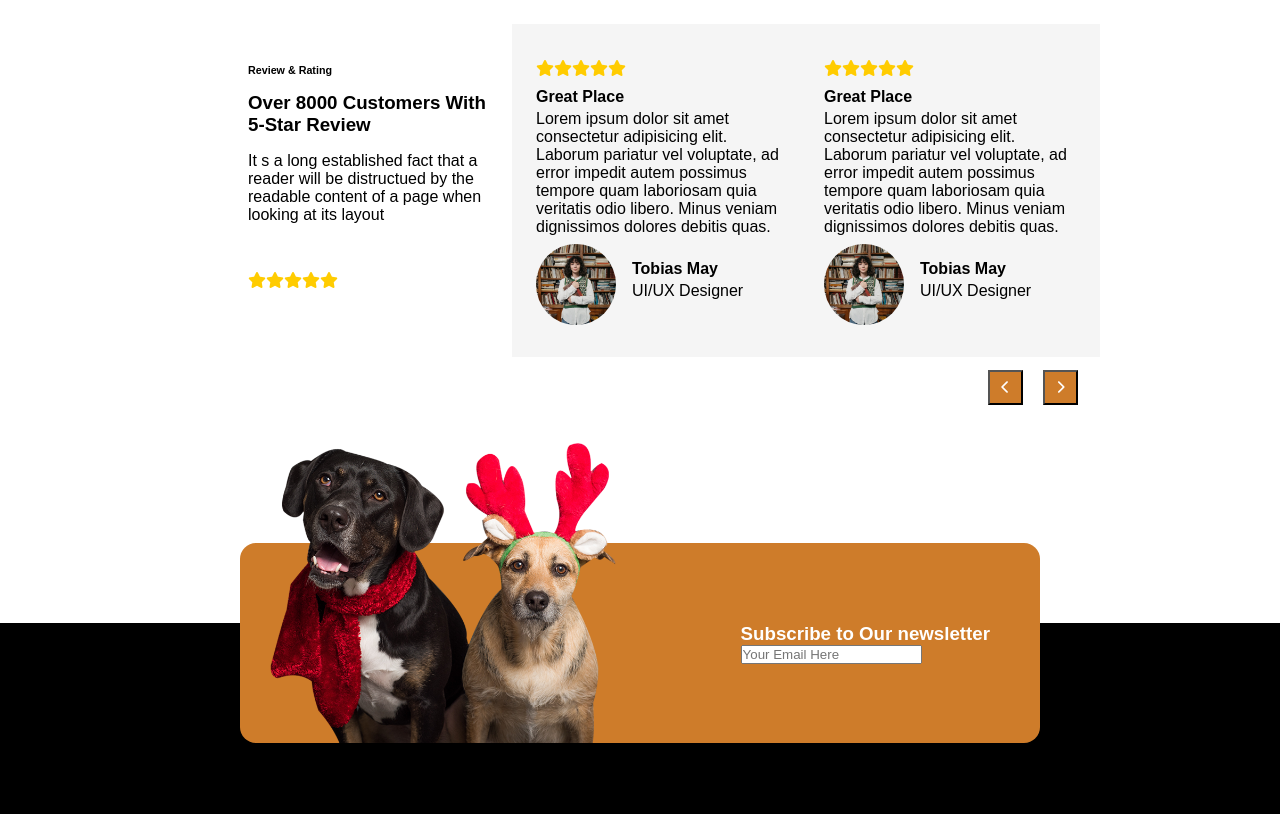
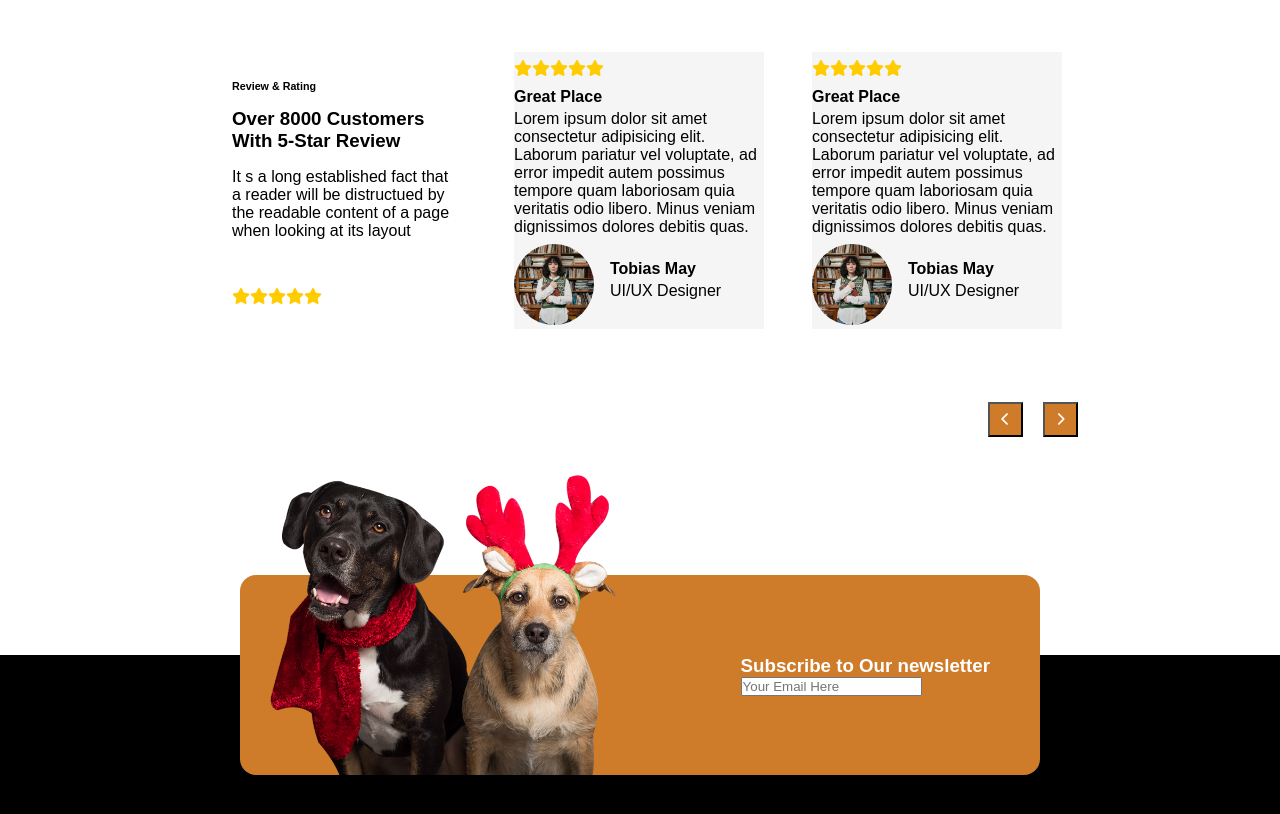
Before and after one commit to simone-nolberto/proj-html-vuejs, a Vue app: page / in a window 1280 px wide. Shown: the part 3127-3941 px from the top of the page. Built offline with nearby package versions, Linux system fonts and the light colour scheme; some icons are missing.

Commit message:
update with minor style fix

```diff
--- a/src/style.css
+++ b/src/style.css
@@ -297,16 +297,16 @@ a {
     flex-wrap: wrap;
 
     .col {
-      width: calc((100% / 12) * 3);
-      margin: 0 2rem;
+      width: calc(100% / 3);
+      padding: 1.5rem;
     }
   }
 
 
   .card {
-    width: 300px;
+    width: 250px;
     aspect-ratio: 1;
-    padding: 1.5rem;
+    padding: 1rem;
 
     * {
       margin: 1rem 0;
@@ -322,9 +322,9 @@ a {
   }
 
   .rev-card {
-    width: 300px;
+    width: 250px;
     aspect-ratio: 1;
-    padding: 1.5rem;
+
     background-color: var(--care-lightgrey);
 
     * {
```
